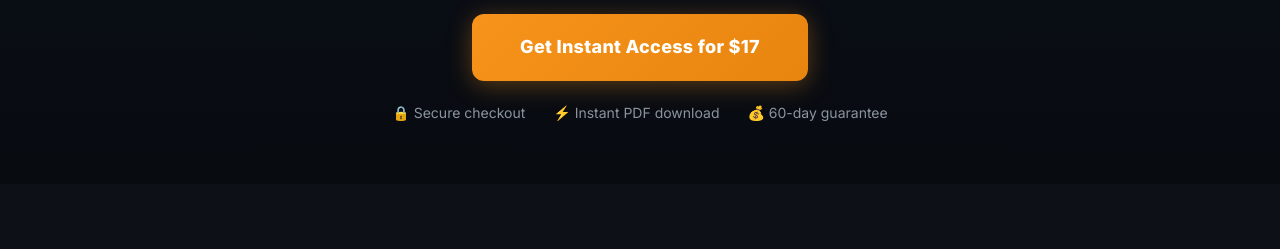
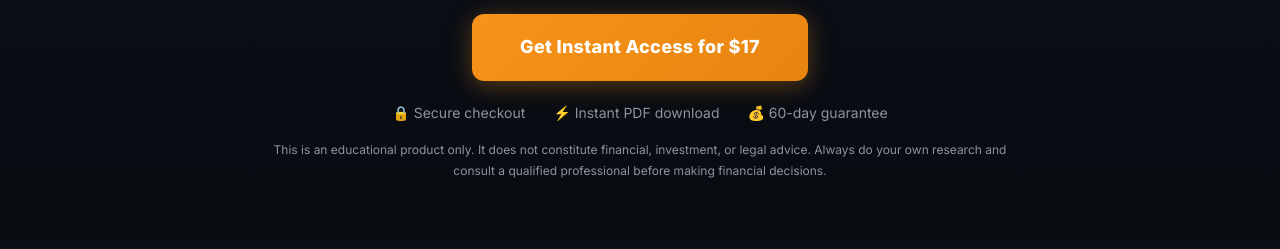
Before and after one commit to skystoneservicesllc/bitcoinhomebase, a plain HTML site: page index.html in a window 1280 px wide. Shown: the part 551-800 px from the top of the page. Drawn offline with nearby package versions, Linux system fonts and the light colour scheme.

Commit message:
Update index.htmlional disclaimer under hero CTA button

```diff
--- a/index.html
+++ b/index.html
@@ -488,6 +488,7 @@ footer a { color: var(--bitcoin); text-decoration: none; }
       <span>&#9889; Instant PDF download</span>
       <span>&#128176; 60-day guarantee</span>
     </div>
+    <p style="margin-top: 16px; font-size: 12px; color: var(--text-muted);">This is an educational product only. It does not constitute financial, investment, or legal advice. Always do your own research and consult a qualified professional before making financial decisions.</p>
   </div>
 </section>
 
```
